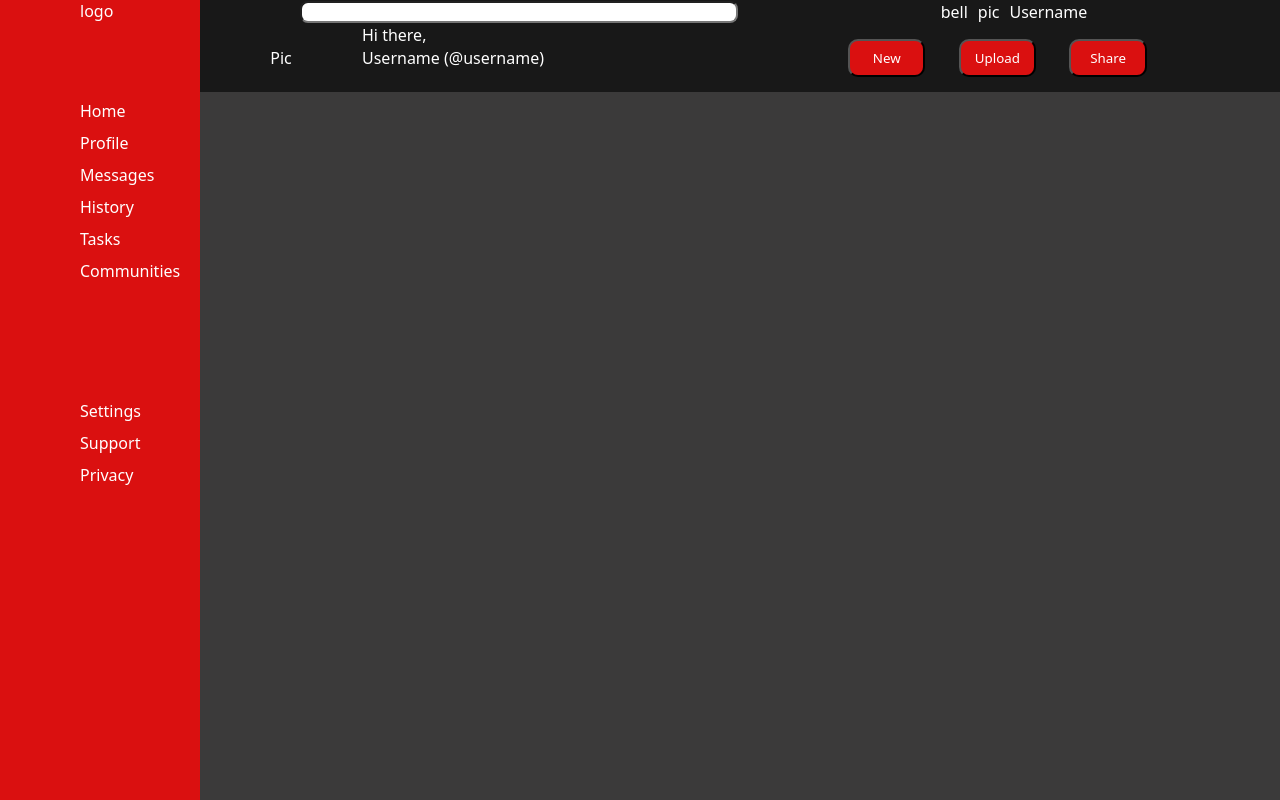
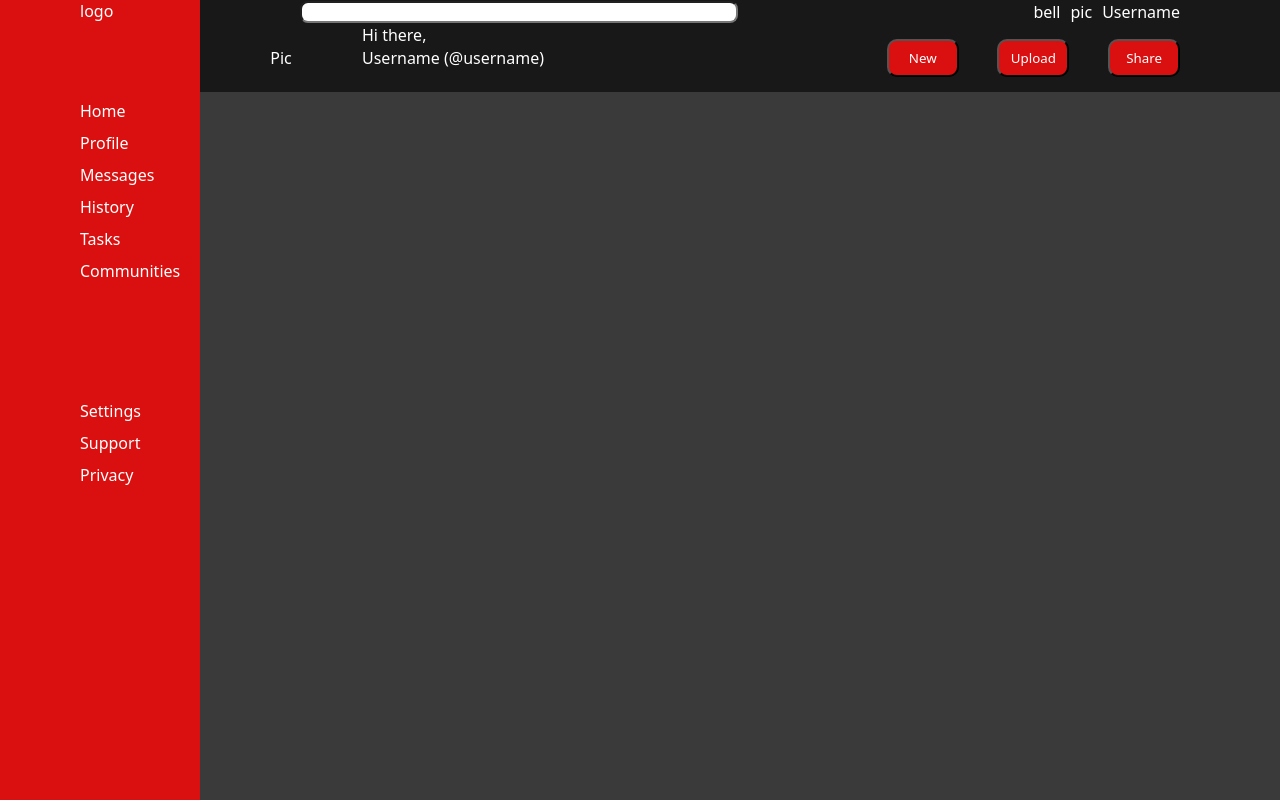
Before and after one commit to Oraiyon/admin_dashboard, a plain HTML site: page index.html in a window 1280 px wide. Drawn offline with Linux system fonts and the light colour scheme.

Commit message:
aligned .headertopright with .headerbottomright

```diff
--- a/styles.css
+++ b/styles.css
@@ -49,7 +49,7 @@ input{
     grid-column: 2;
     gap: 10px;
     display: flex;
-    justify-content: center;
+    justify-content: end;
     align-items: end;
     padding-right:100px;
 }
@@ -79,13 +79,15 @@ input{
     align-items: center;
     justify-content: center;
     margin-right: 100px;
+    gap: 0;
 }
 
 button{
     border-radius: 10px;
     background-color:  rgb(218, 16, 16);
     padding: 8px 0;
-    width: clamp(50%, 70%, 250px);
+    width: clamp(50%, 65%, 200px);
+    justify-self: end;
 }
 
 .main{
```
